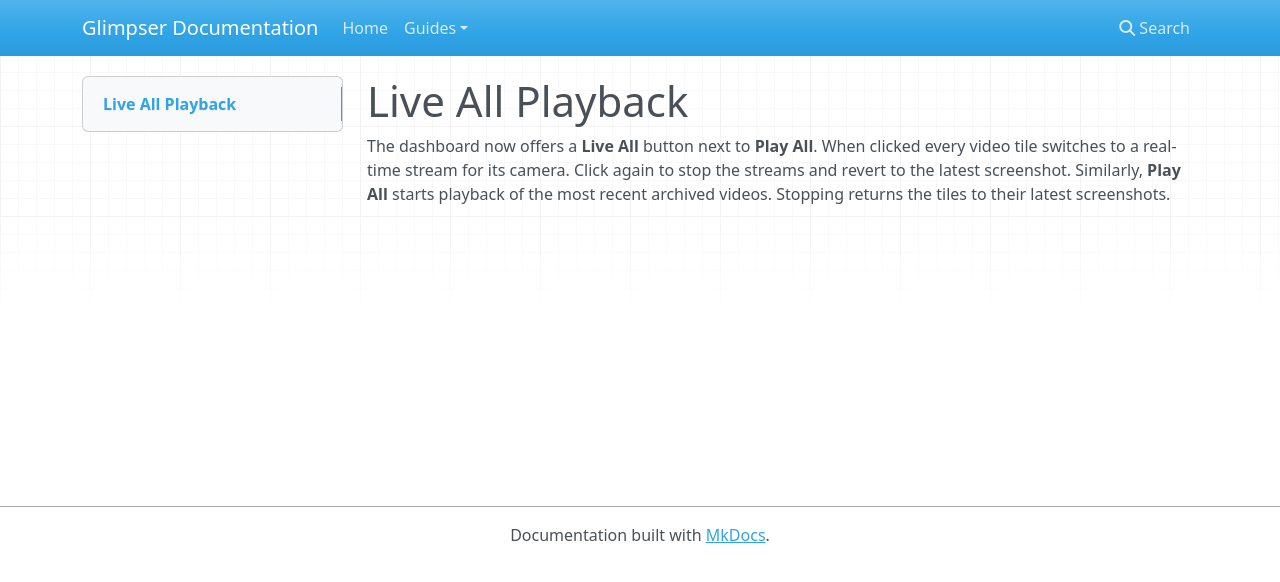
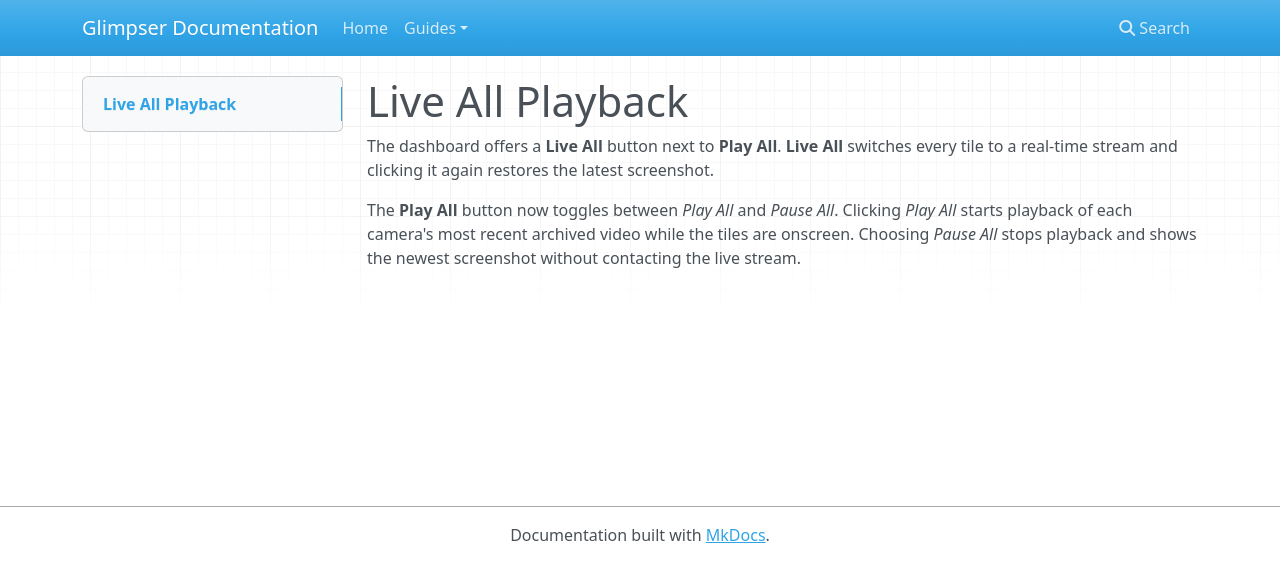
Before and after one commit to KristopherKubicki/glimpser, an MkDocs documentation site: the page built from docs/live_all.md, in a window 1280 px wide. Shown: the top 582 px of the page. Built offline with MkDocs 1.6.1, drawn with Linux system fonts in a browser that asks for light colours; nearby versions of some CDN libraries.

Commit message:
feat(ui): toggle play all to pause

```diff
--- a/docs/live_all.md
+++ b/docs/live_all.md
@@ -1,3 +1,5 @@
 # Live All Playback
 
-The dashboard now offers a **Live All** button next to **Play All**. When clicked every video tile switches to a real-time stream for its camera. Click again to stop the streams and revert to the latest screenshot. Similarly, **Play All** starts playback of the most recent archived videos. Stopping returns the tiles to their latest screenshots.
+The dashboard offers a **Live All** button next to **Play All**. **Live All** switches every tile to a real-time stream and clicking it again restores the latest screenshot.
+
+The **Play All** button now toggles between *Play All* and *Pause All*. Clicking *Play All* starts playback of each camera's most recent archived video while the tiles are onscreen. Choosing *Pause All* stops playback and shows the newest screenshot without contacting the live stream.
```
Also changed, not shown: CHANGELOG.md (+1 -1 lines), app/static/js/video.js (+6 -6 lines).
